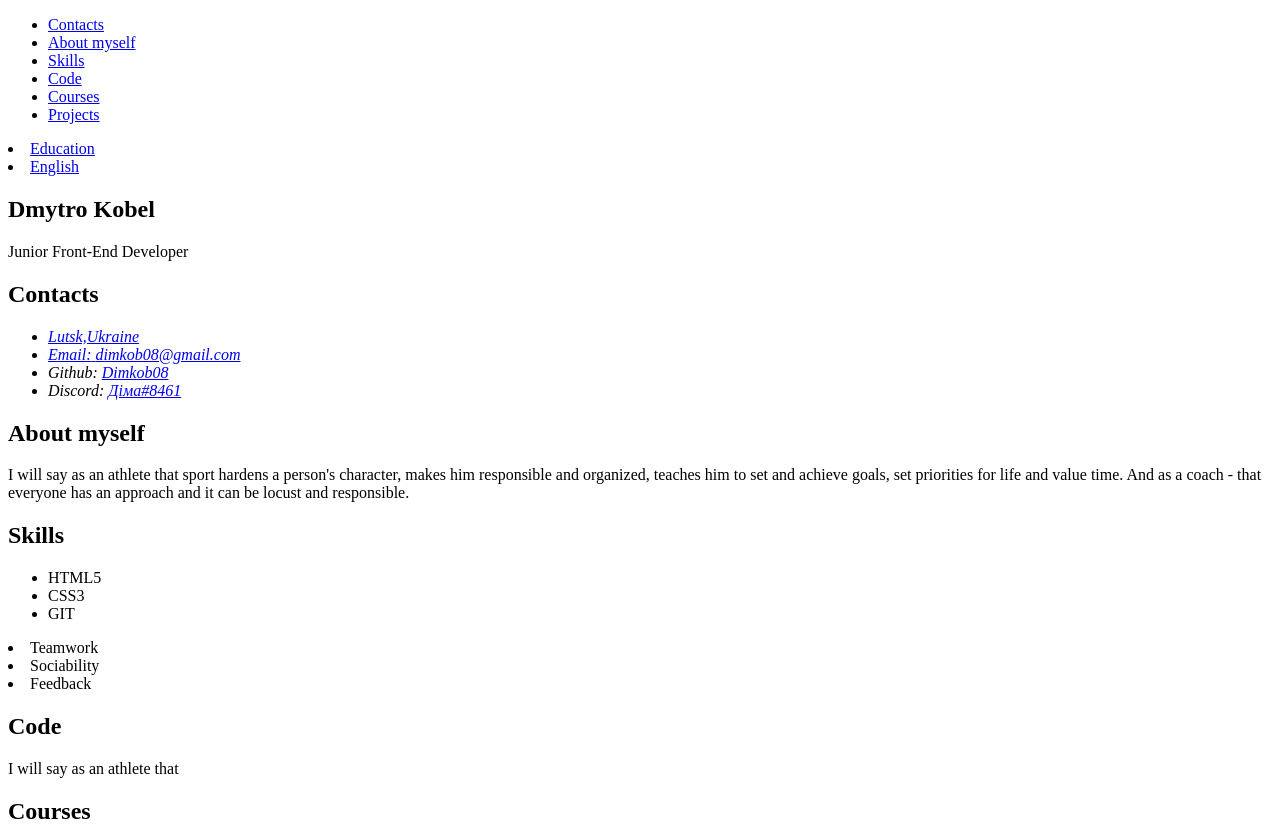
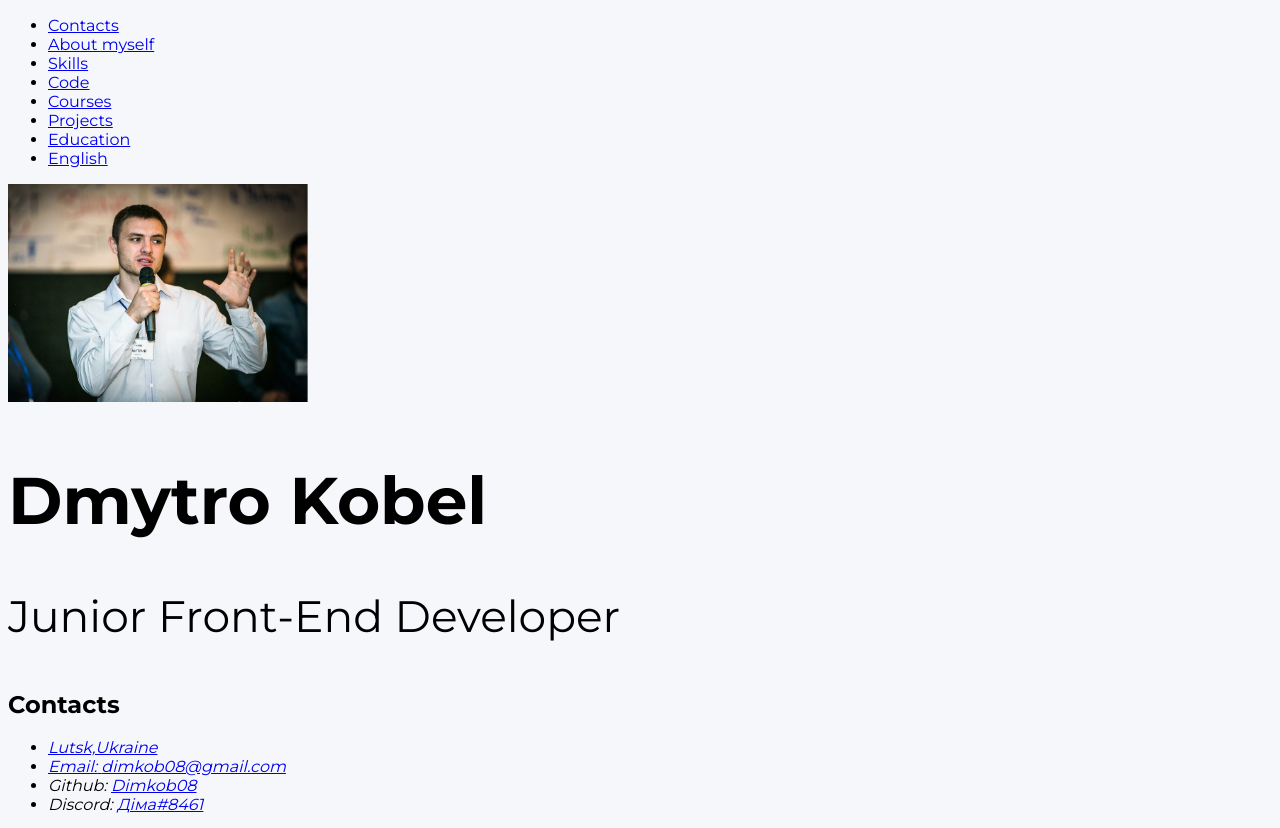
Before and after one commit to Dimkob08/rsschool-cv, a plain HTML site: page index.html in a window 1280 px wide. Shown: the top 828 px of the page. Drawn offline with Linux system fonts and the light colour scheme.

Commit message:
feat: update Style.css

```diff
--- a/index.html
+++ b/index.html
@@ -4,6 +4,10 @@
     <meta charset="UTF-8" />
     <meta http-equiv="X-UA-Compatible" content="IE=edge" />
     <meta name="viewport" content="width=device-width, initial-scale=1.0" />
+    <link rel="preconnect" href="https://fonts.googleapis.com">
+    <link rel="preconnect" href="https://fonts.gstatic.com" crossorigin>
+    <link href="https://fonts.googleapis.com/css2?family=Montserrat:wght@400;700&display=swap" rel="stylesheet">
+    <link rel="stylesheet" href="./style.css">
     <title>CV#3. CV Cross-Check</title>
   </head>
 
@@ -16,14 +20,16 @@
           <li><a href="#skills">Skills</a></li>
           <li><a href="#code">Code</a></li>
           <li><a href="#courses">Courses</a></li>
-          <li><a href="#projects">Projects</a></ul>
+          <li><a href="#projects">Projects</a></li>
           <li><a href="#education">Education</a></li>
-          <li><a href="#english">English</a></ul>
+          <li><a href="#english">English</a>
+        </ul>
       </nav>
     </header>
 
     <main>
       <section class="name">
+        <img src="./фото.jpg" alt="photo" width="300">
         <h1>Dmytro Kobel</h1>
         <p>Junior Front-End Developer</p>
       </section>
@@ -65,7 +71,7 @@
 
       <section id="code">
         <h2>Code</h2>
-        <p>I will say as an athlete that </p>
+        <p>The code will be here </p>
       </section>
 
   <section id="courses">
--- a/style.css
+++ b/style.css
@@ -1,5 +1,11 @@
+body {
+    font-family: 'Montserrat', sans-serif;
+    background-color: #F5F7FA;
+}
+
+
 .name{
-    font-weight: 900;
+    font-weight: 500;
     font-size: 44px;
     line-height: 60px;
     color: black;
```
Also changed, not shown: фото.jpg (added).
